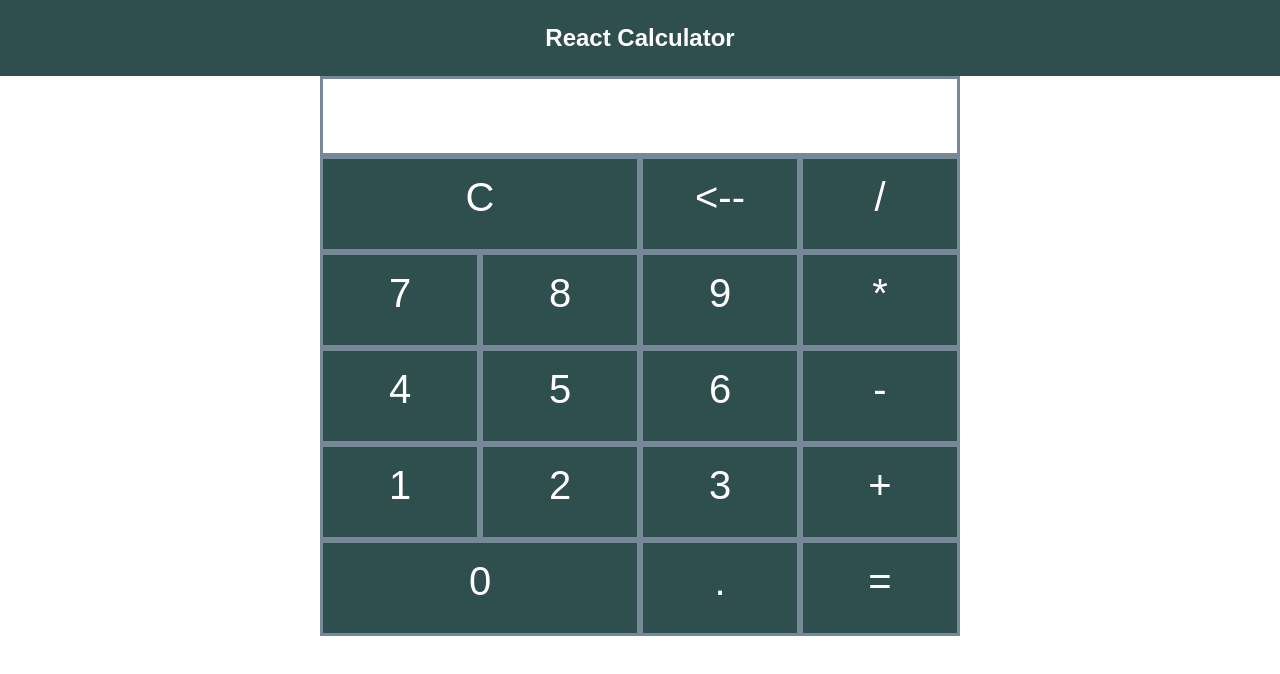
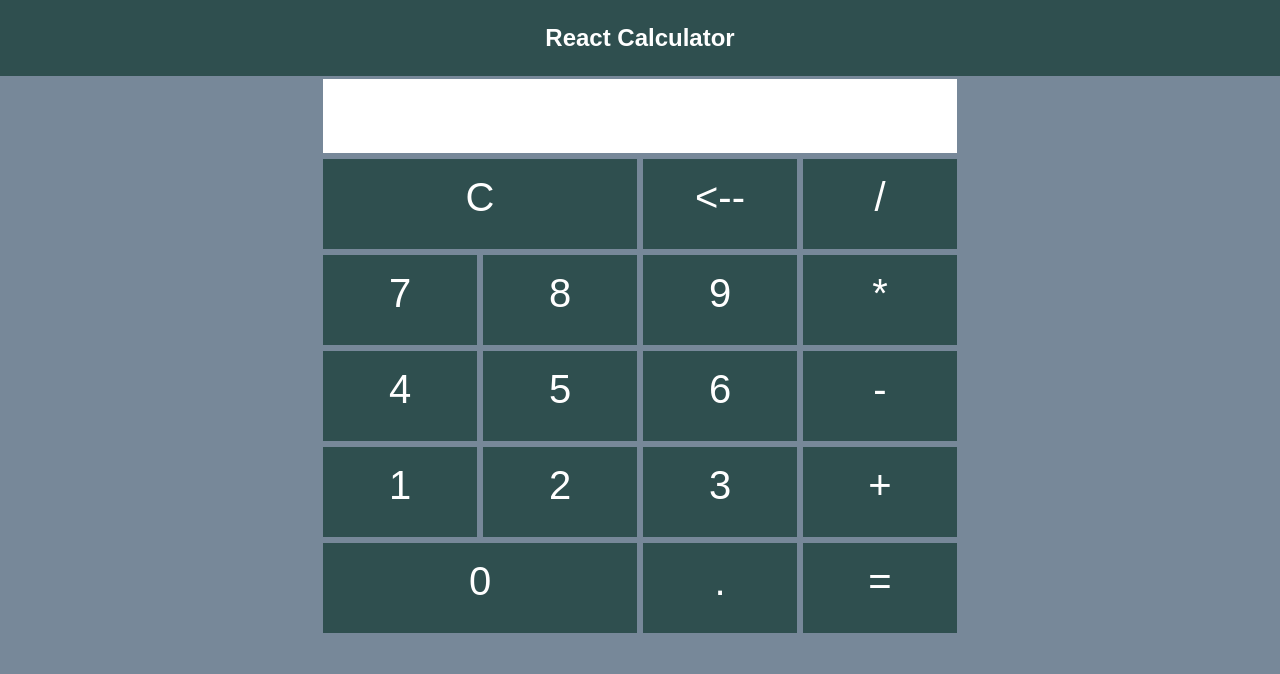
Before and after one commit to nickelghost/react-calculator, a React (Create React App) app: page / in a window 1280 px wide. Shown: the top 674 px of the page. Built offline with nearby package versions, Linux system fonts and the light colour scheme.

Commit message:
made the whole page background lightslategray colour

```diff
--- a/src/index.css
+++ b/src/index.css
@@ -2,4 +2,5 @@ body {
   margin: 0;
   padding: 0;
   font-family: sans-serif;
+  background-color: lightslategray;
 }
```
